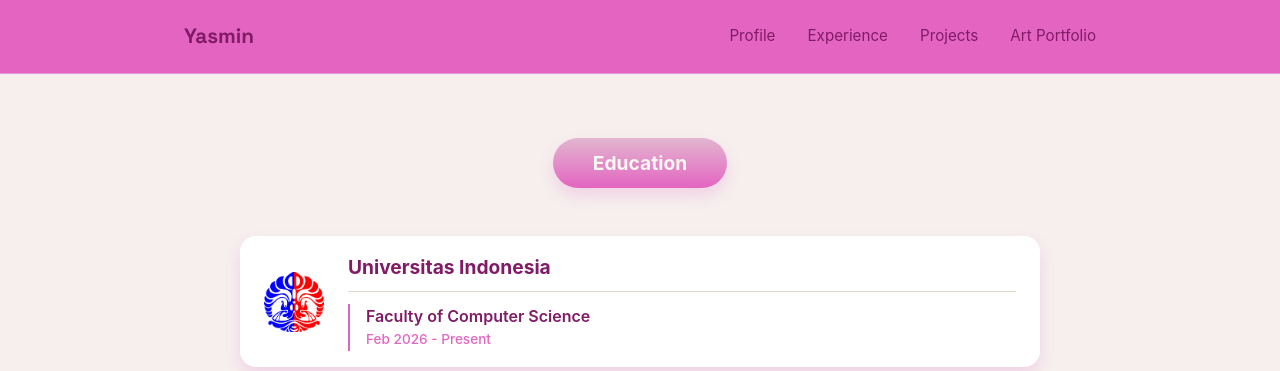
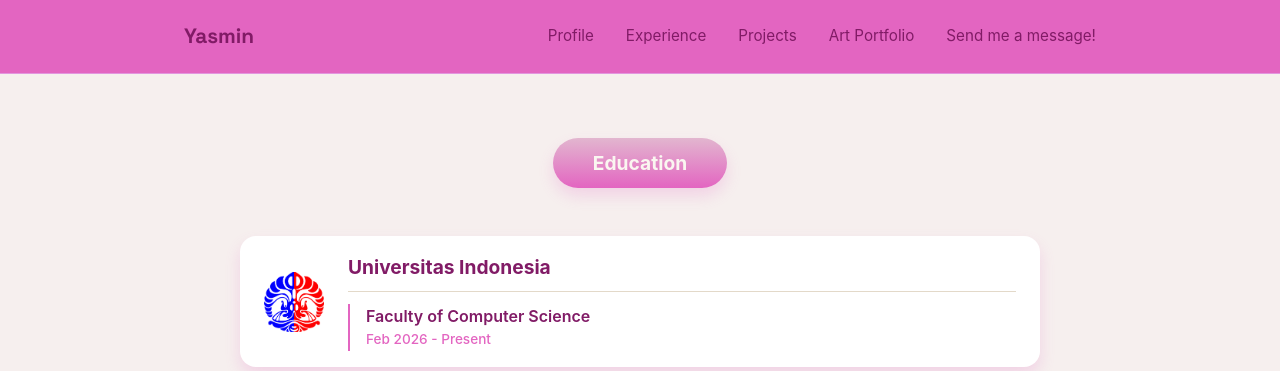
Before and after one commit to yasmin52-cpu/myportfolio, a Django app: page /experience/ in a window 1280 px wide. Shown: the top 371 px of the page. Run offline with Django 5.2, Linux system fonts and the light colour scheme; data comes from the database, SQL or seed files in the repository.

Commit message:
feat: add link to form in navbar

```diff
--- a/templates/base.html
+++ b/templates/base.html
@@ -19,6 +19,7 @@
                 <a href="{% url 'main:show_experience' %}">Experience</a>
                 <a href="{% url 'main:show_projects' %}">Projects</a>
                 <a href="{% url 'main:show_art' %}">Art Portfolio</a>
+                <a href="{% url 'main:send_message' %}">Send me a message!</a>
             </nav>
         </div>
     </header>
```
